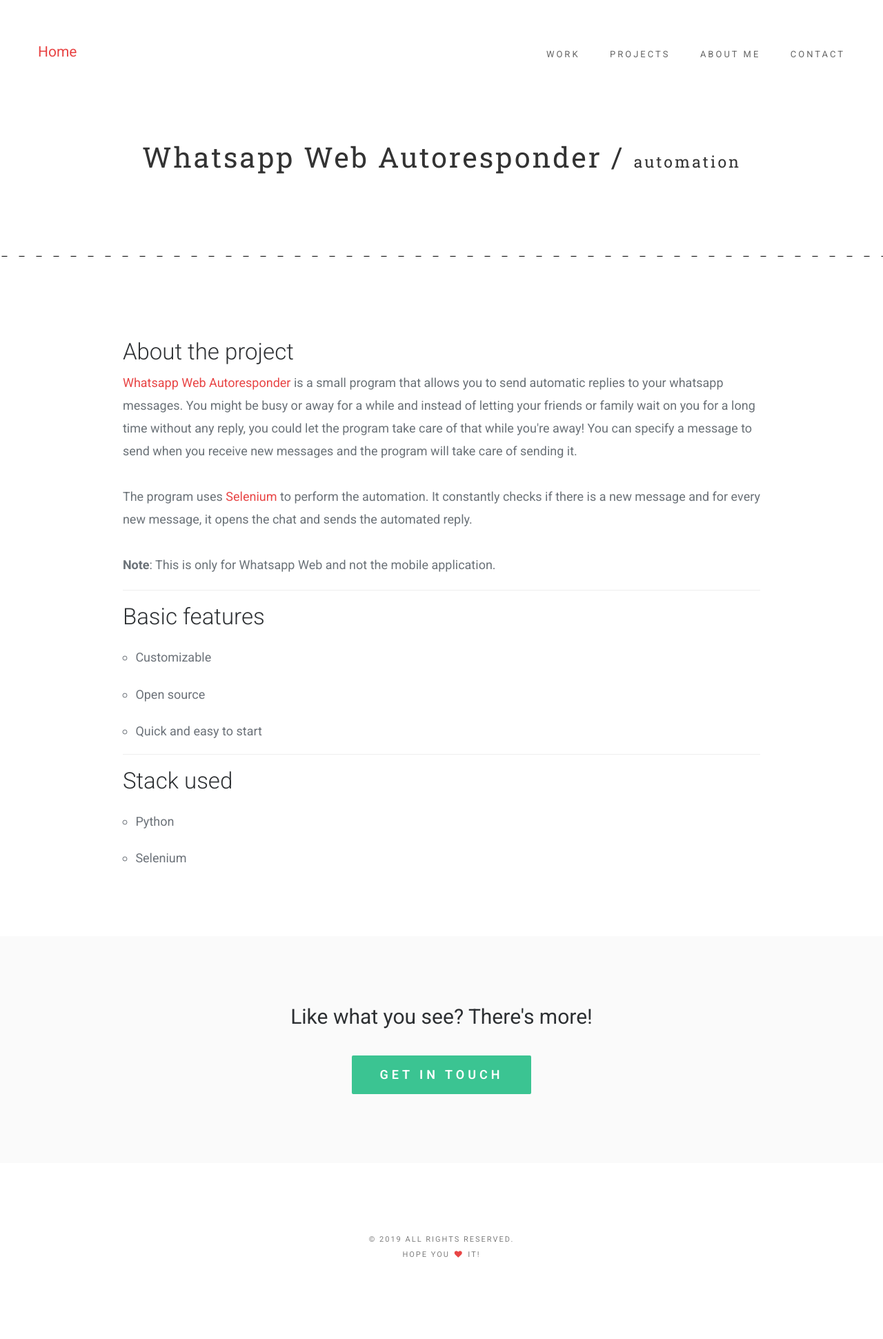
After one commit to shahlin/portfolio, a PHP site: page /projects/wa_autoresponder.php in a window 1280 px wide. The commit adds this page. Shown: the whole page at 69% size. Run offline with PHP 8.4, Linux system fonts and the light colour scheme; some libraries are stand-ins or nearby versions.

Commit message:
Added Whatsapp Web Autoresponder

```diff
--- a/css/responsive.css
+++ b/css/responsive.css
@@ -135,6 +135,10 @@
         font-size: 1em;
       }
 
+  .innerbanner-text p {
+    line-height: 50px;
+  }
+
   #right-skill-set {
     width: 100%;
     margin:0;
@@ -208,6 +212,10 @@
       font-size: 1em;
     }
 
+  .innerbanner-text p {
+    line-height: 50px;
+  }
+
   #right-skill-set {
     width: 100%;
     margin:0;
--- /dev/null
+++ b/projects/wa_autoresponder.php
@@ -0,0 +1,70 @@
+<!doctype html>
+<!--[if lt IE 7]>      <html class="no-js lt-ie9 lt-ie8 lt-ie7" lang=""> <![endif]-->
+<!--[if IE 7]>         <html class="no-js lt-ie9 lt-ie8" lang=""> <![endif]-->
+<!--[if IE 8]>         <html class="no-js lt-ie9" lang=""> <![endif]-->
+<!--[if gt IE 8]><!-->
+<html class="no-js" lang="">
+  <!--<![endif]-->
+  <?php include_once '../templates/head.php'; ?>
+
+  <title>Whatsapp Autoresponder</title>
+
+  <body>
+    <!-- header section -->
+    <section class="innerbanner" role="banner">
+      <?php include_once '../templates/header.php'; ?>
+
+      <!-- banner text -->
+      <div class="container">
+        <div class="col-md-10 col-md-offset-1">
+          <div class="innerbanner-text text-center">
+            <p>Whatsapp Web Autoresponder / <span class="project_subtitle">automation</span></p>
+            <!-- banner text -->
+          </div>
+        </div>
+      </div>
+    </section>
+    <!-- header section -->
+    <!-- description text section -->
+    <section id="inner-description" class="section inner-description">
+      <div class="container">
+        <div class="col-md-10 col-md-offset-1">
+            <h3>About the project</h3>
+            <p class="project_p">
+            <a href="https://github.com/shahlin/whatsapp-autoresponder" target="_new">Whatsapp Web Autoresponder</a> is a small program that allows you to send automatic replies to your whatsapp messages. You might be busy or away for a while and instead of letting your friends or family wait on you for a long time without any reply, you could let the program take care of that while you're away! You can specify a message to send when you receive new messages and the program will take care of sending it.
+            <br><br>The program uses <a href="https://www.seleniumhq.org/" target="_new">Selenium</a> to perform the automation. It constantly checks if there is a new message and for every new message, it opens the chat and sends the automated reply.
+            <br><br><b>Note</b>: This is only for Whatsapp Web and not the mobile application.
+            </p>
+
+            <hr>
+
+            <h3>Basic features</h3>
+
+            <ul class="project_ul">
+                <li>Customizable</li>
+                <li>Open source</li>
+                <li>Quick and easy to start</li>
+            </ul>
+
+            <hr>
+
+            <h3>Stack used</h3>
+
+            <ul class="project_ul">
+                <li>Python</li>
+                <li>Selenium</li>
+            </ul>
+        </div>
+      </div>
+    </section>
+    <!-- description text section -->
+    <!-- hire me section -->
+    <?php include_once '../templates/hireme.php'; ?>
+
+    <!-- footer -->
+    <?php include_once '../templates/footer.php'; ?>
+
+    <!-- JS FILES -->
+    <?php include_once '../templates/jsfiles.php'; ?>
+  </body>
+</html>
```
Also changed, not shown: index.php (+12 -0 lines), images/wa_autoresponder_cover.jpg (added), 1 other file.
